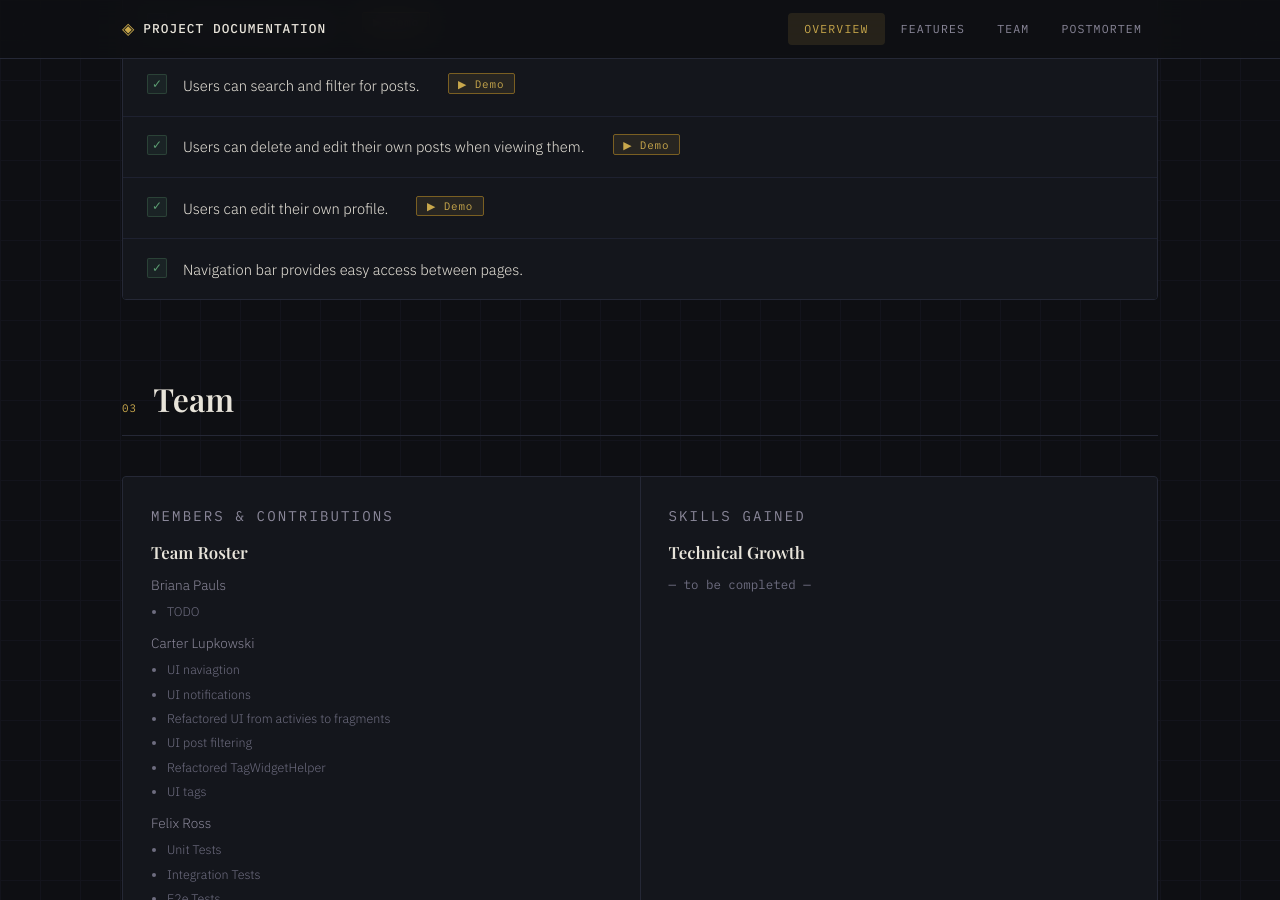
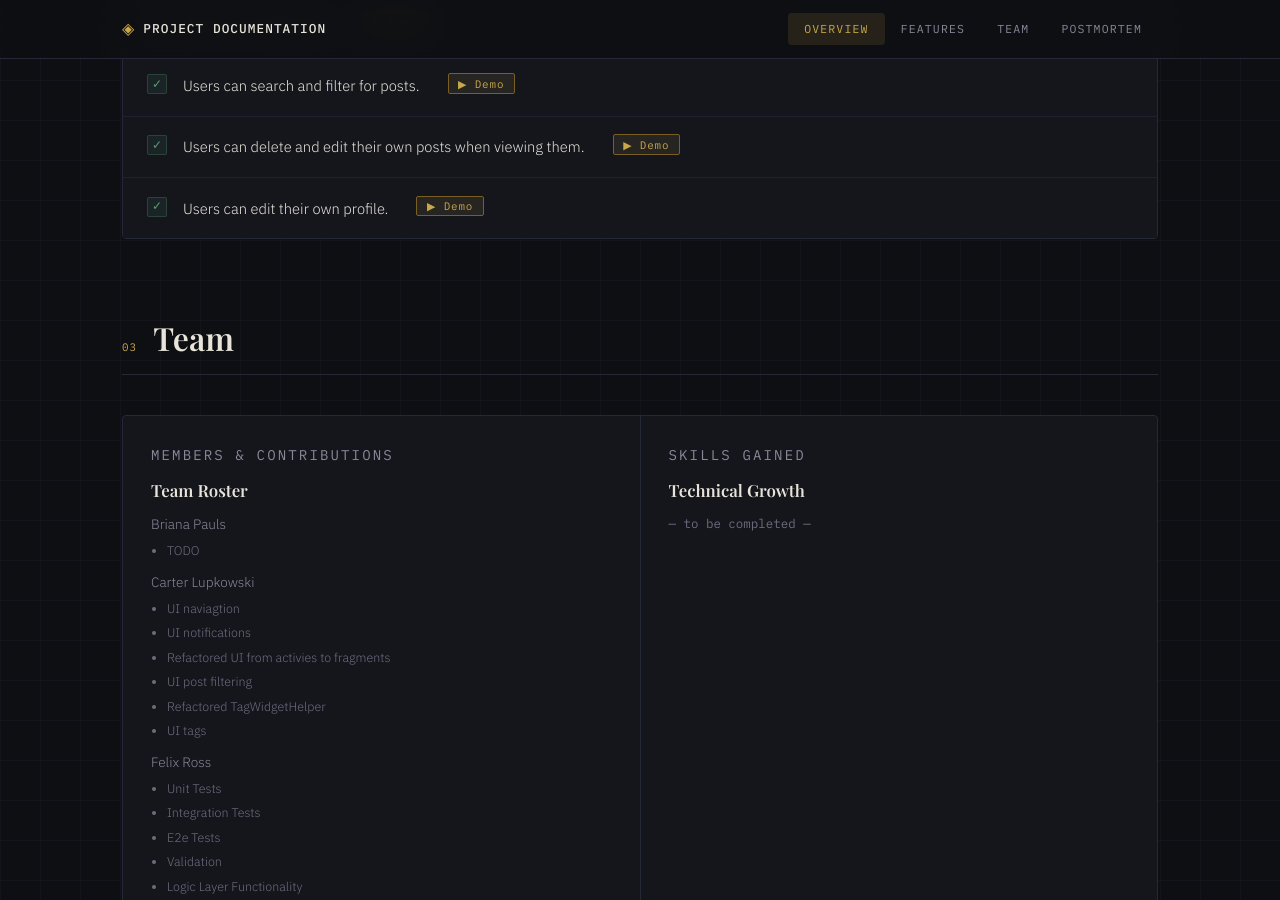
Before and after one commit to AlonSlonimsky/DISKussMe, a Jekyll site: the page built from index.html, in a window 1280 px wide and 900 px high, scrolled down 1760 px. Built offline with Jekyll 4.4.1, drawn with Linux system fonts in a browser that asks for light colours.

Commit message:
removed nav bar from features

```diff
--- a/index.html
+++ b/index.html
@@ -98,7 +98,6 @@ of 20 or more new posts per week sustained over that same period.</p>
         Users can edit their own profile.
         <button class="video-trigger" onclick="document.getElementById('edit-profile-video-modal').classList.add('open')">▶ Demo</button>
       </li>
-      <li>Navigation bar provides easy access between pages.</li>
     </ul>
   </section>
 
```
